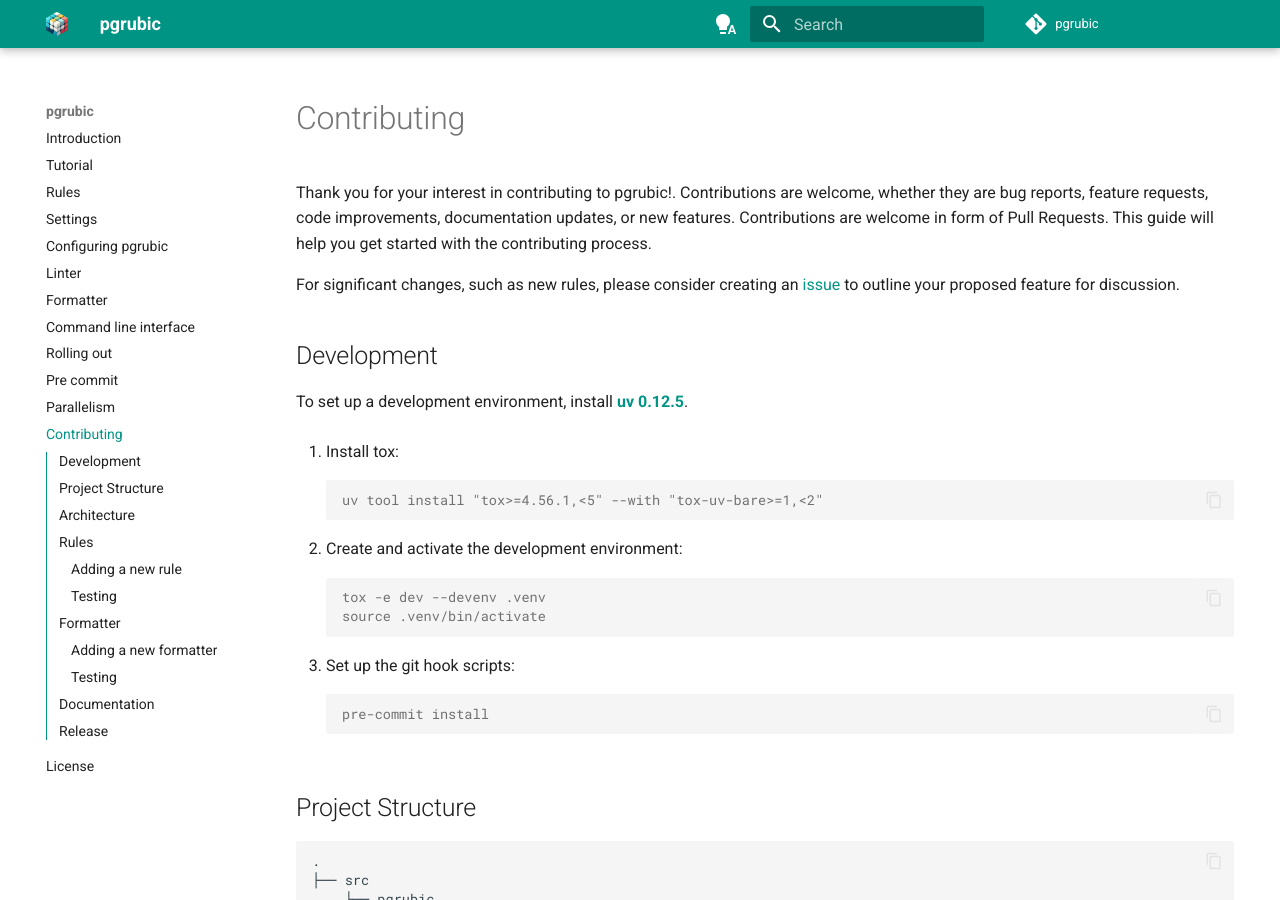
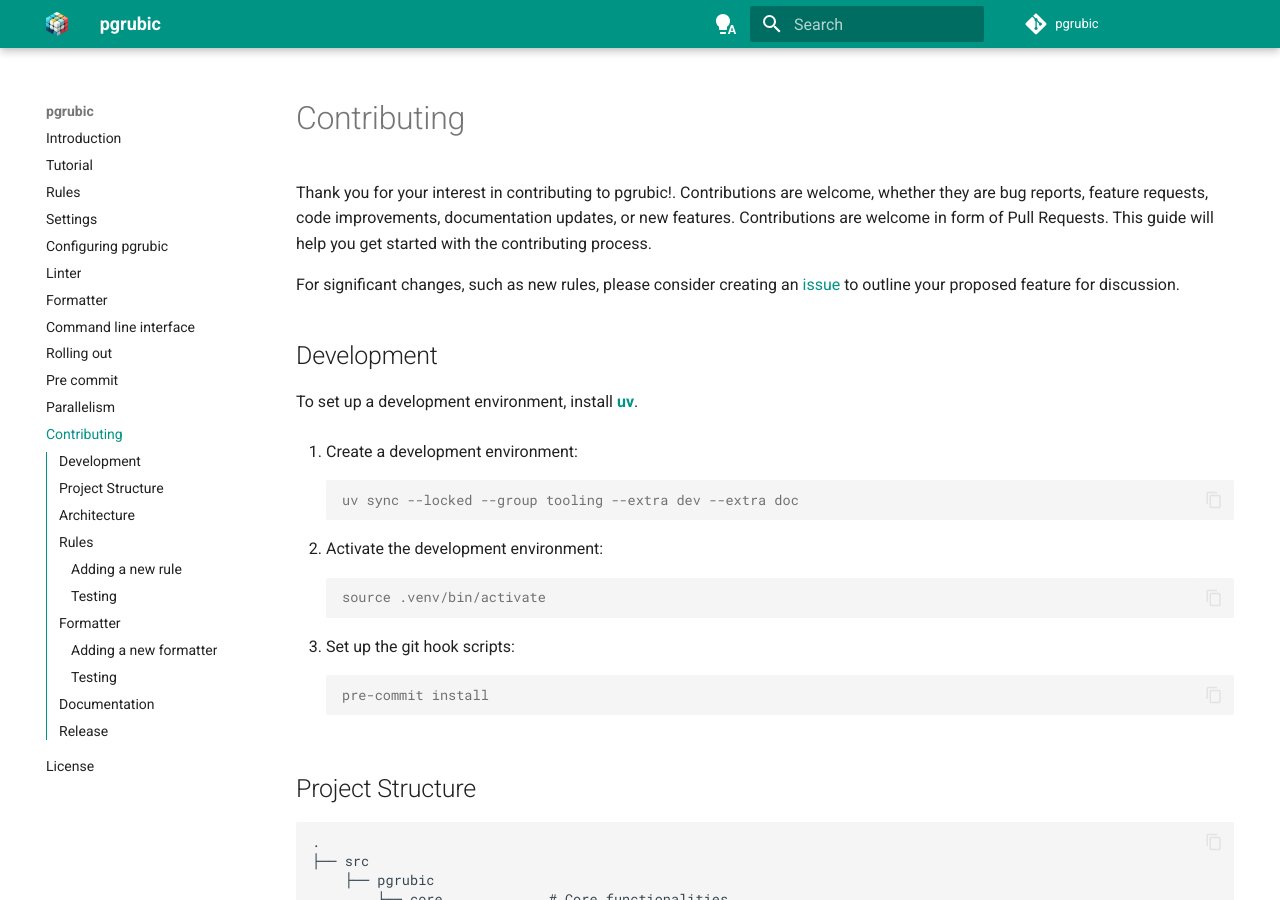
Before and after one commit to bolajiwahab/pgrubic, an MkDocs documentation site: the page built from docs/docs/contributing.md, in a window 1280 px wide and 900 px high. Built offline with MkDocs 1.6.1 and Material for MkDocs 9.7.7, drawn with Linux system fonts in a browser that asks for light colours; comment, search, counter and statistics services are not loaded; some of the changed text lies outside the part shown.

Commit message:
chore: pin project tooling and consolidate CI test jobs (#335)

````diff
--- a/docs/docs/contributing.md
+++ b/docs/docs/contributing.md
@@ -7,18 +7,17 @@
 
 ## Development
 
-To set up a development environment, install [**uv 0.12.5**](https://docs.astral.sh/uv/getting-started/installation/).
+To set up a development environment, install [**uv**](https://docs.astral.sh/uv/getting-started/installation/).
 
-1. Install tox:
+1. Create a development environment:
 
     ```console
-    uv tool install "tox>=4.56.1,<5" --with "tox-uv-bare>=1,<2"
+    uv sync --locked --group tooling --extra dev --extra doc
     ```
 
-2. Create and activate the development environment:
+2. Activate the development environment:
 
     ```console
-    tox -e dev --devenv .venv
     source .venv/bin/activate
     ```
 
@@ -107,7 +106,7 @@
 10. Update the generated documentation for rules through:
 
 ```bash
-tox -e docbuild
+uv run --locked --only-group tooling tox -e docbuild
 ```
 
 ### Testing
@@ -120,13 +119,13 @@
 3. To run the tests for all rules, use:
 
 ```bash
-tox -e tests -- tests/test_rules.py
+uv run --locked --only-group tooling tox -e tests -- tests/test_rules.py
 ```
 
 4. To run specific test, for example, use:
 
 ```bash
-tox -e tests -- "tests/test_rules.py::test_rules[US028-US028_test_pass_concurrent_materialized_view_refresh-test_case767]"
+uv run --locked --only-group tooling tox -e tests -- "tests/test_rules.py::test_rules[US028-US028_test_pass_concurrent_materialized_view_refresh-test_case767]"
 ```
 
 ## Formatter
@@ -156,13 +155,13 @@
 3. To run the tests for all formatters, use:
 
 ```bash
-tox -e tests -- tests/test_formatters.py
+uv run --locked --only-group tooling tox -e tests -- tests/test_formatters.py
 ```
 
 4. To run specific test, for example, use:
 
 ```bash
-tox -e tests -- "tests/test_formatters.py::test_formatters[VIEW-VIEW_drop_view-test_case94]"
+uv run --locked --only-group tooling tox -e tests -- "tests/test_formatters.py::test_formatters[VIEW-VIEW_drop_view-test_case94]"
 ```
 
 ## Documentation
@@ -172,13 +171,13 @@
 To update the documentation for production environment, use:
 
 ```bash
-tox -e docbuild
+uv run --locked --only-group tooling tox -e docbuild
 ```
 
 To ensure links resolve locally (not for production), use:
 
 ```bash
-PGRUBIC_BUILD_ENV=local tox -e docbuild
+PGRUBIC_BUILD_ENV=local uv run --locked --only-group tooling tox -e docbuild
 ```
 
 To preview changes to the documentation, from the parent directory, use:
@@ -197,7 +196,7 @@
     tools/prepare_release.sh
     ```
 
-    The above script automatically creates a branch named `Release`, runs `tox -e prepare-release` (which wraps around `cz bump`), and pushes the changes to the remote repository.
+    The above script automatically creates a branch named `Release`, runs `uv run --locked --only-group tooling tox -e prepare-release` (which wraps around `cz bump`), and pushes the changes to the remote repository.
 
 2. Create a pull request and get the changes merged
 
````
Also changed, not shown: pyproject.toml (+7 -0 lines), 6 other files.
